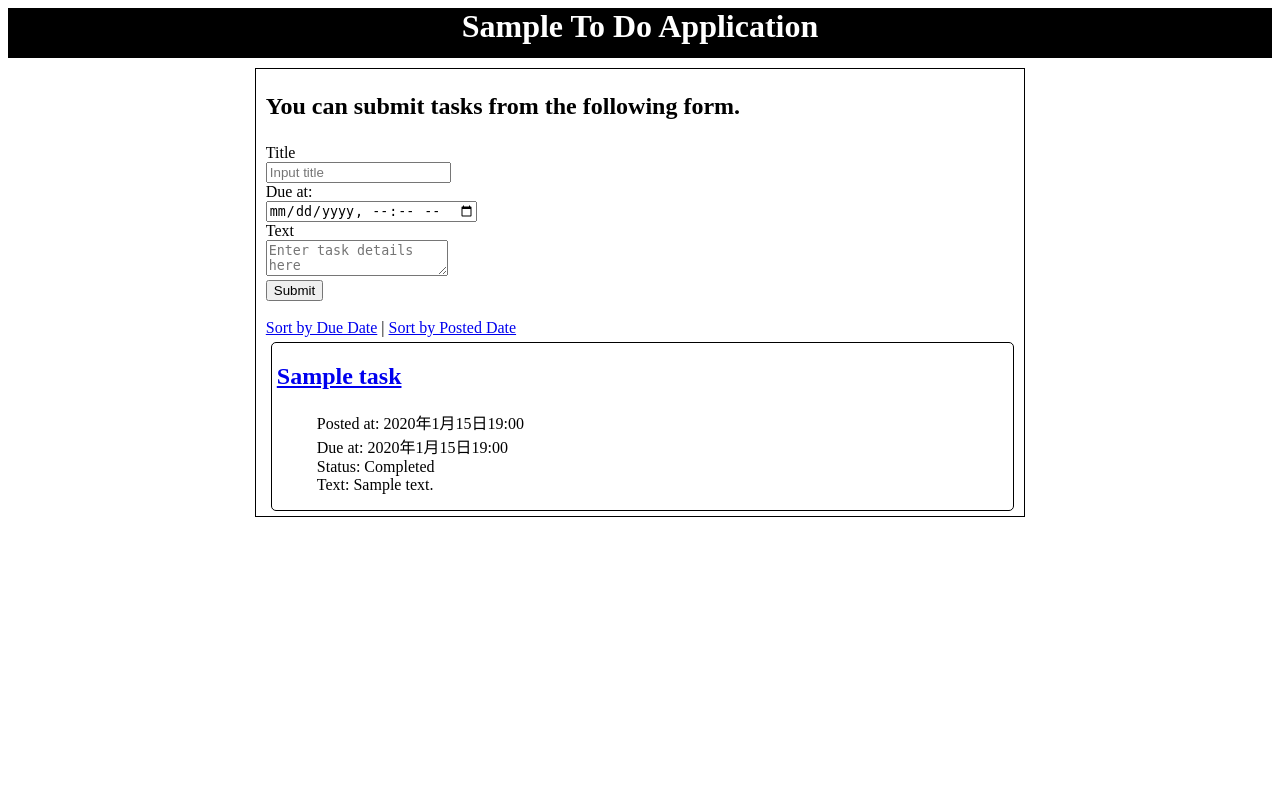
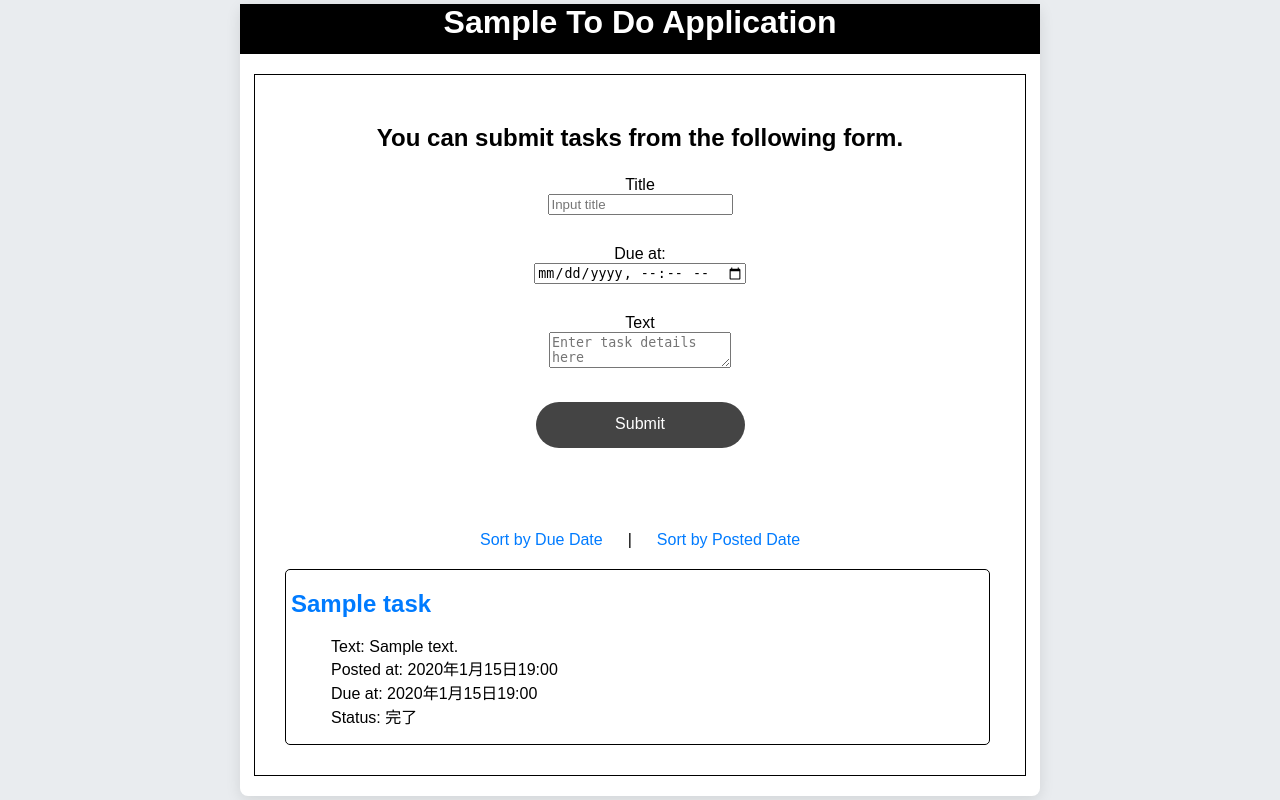
Before and after one commit to s1f102401764/django-test-exercise, a Django app: page / in a window 1280 px wide. Run offline with Django 5.2, Linux system fonts and the light colour scheme; tables that the repository leaves empty hold one stand-in row (values such as "Sample post").

Commit message:
ボタンアニメーションの追加とデザイン

```diff
--- a/todo/static/index.css
+++ b/todo/static/index.css
@@ -1,7 +1,9 @@
-.board{
-    display:flex;
-    align-items: center;
-    flex-direction: column;;
+.board {
+    width: 90%;      /* 画面幅に対して90%の幅にする */
+    max-width: 800px;  /* ただし最大幅は800pxに制限 */
+    background-color: white;
+    border-radius: 8px;
+    box-shadow: 0 4px 15px rgba(0, 0, 0, 0.1);
 }
 
 h1{
@@ -14,15 +16,16 @@ h1{
 }
 
 .content_box{
-    width: 60%;
+    width: 90%;
     border:1px solid black;
-    margin-top:10px;
-    padding-left:10px;
+    margin: 20px auto;
+    padding:25px;
 }
 
 #explain{
     font-weight: 600;
     font-size:150%;
+    text-align: center;
 }
 
 .text{
@@ -37,3 +40,86 @@ h1{
 .text li{
     list-style: none;
 }
+
+
+.subnit-btn:hover {
+    opacity: 0.2;
+}
+
+body {
+    display: flex;
+    justify-content: center; /* 水平方向の中央揃え */
+    align-items: center;   /* 垂直方向の中央揃え */
+    min-height: 100vh;     /* bodyの高さを画面全体に広げる */
+    margin: 0;             /* bodyのデフォルトマージンを削除 */
+    background-color: #e9ecef; /* 背景色を少しつけると見やすい */
+    font-family: sans-serif;   /* 基本的なフォントを指定 */
+}
+
+/* --- (新規) タスクタイトル専用のスタイル --- */
+.task-title-link {
+    text-decoration: none; /* 下線を消す */
+    color: #007bff; /* 文字色を黒っぽくする */
+}
+.task-title-link:hover {
+    color: #555;
+    text-decoration: underline; /* ホバー時に下線を引く */
+}
+
+
+/* --- 「並び替え」リンクのエリアを中央寄せにする --- */
+.top-btn-area {
+    display: flex;           /* 要素を横方向に並べる */
+    justify-content: center; /* 水平方向の中央に配置する */
+    align-items: center;     /* 垂直方向の真ん中に揃える（"|"との高さ調整） */
+    gap: 15px;               /* ボタン間の隙間 */
+    margin-bottom: 20px;
+}
+
+/* --- (修正) 「並び替え」リンクのスタイル --- */
+/* .top-btnは並び替えリンク専用にする */
+.top-btn {
+    text-decoration: none;
+    color: #007bff; /* 青色系のリンク色 */
+    margin: 0 10px; /* リンクの左右に余白 */
+}
+.top-btn:hover {
+    text-decoration: underline;
+}
+
+
+/* --- (現状維持) 送信ボタンのスタイル --- */
+.submit-btn {
+    width: 209px;
+    padding: 14px 0 16px 0;
+    font-size: 16px;
+    position: relative;
+    text-align: center;
+    text-decoration: none;
+    display: block;
+    margin: 0 auto 20px auto; /* 下に余白を追加 */
+    color: #fff;
+    background: #444;
+    line-height: 1;
+    border-radius: 50px;
+    transition: all .2s;
+    border: none; /* ボタンのデフォルト枠線を消す */
+    cursor: pointer; /* カーソルを指の形にする */
+}
+
+.submit-btn:hover {
+    opacity: 0.8;
+}
+
+form {
+    display: flex;
+    flex-direction: column; /* 要素を縦方向に並べる */
+    align-items: center;   /* 水平方向の中央に配置する */
+    gap: 15px;             /* 各入力欄の間の隙間 */
+    margin-bottom: 30px;   /* フォームの下に余白 */
+}
+
+form div {
+    text-align: center;
+    margin-bottom: 15px; /* 各要素の間に少し余白を追加 */
+}
--- a/todo/templates/todo/index.html
+++ b/todo/templates/todo/index.html
@@ -29,31 +29,31 @@
                     <textarea id="textInput" name="text" placeholder="Enter task details here"></textarea>
                     </div>
                     <div>
-                        <button type="submit">Submit</button>
+                        <button class="submit-btn" type="submit">Submit</button>
                     </div>
                 </form>
                 <br>
 
-                <div>
-                    <a href="{% url 'index' %}?order=due">Sort by Due Date</a> |
-                    <a href="{% url 'index' %}?order=post">Sort by Posted Date</a>
+                <div class="top-btn-area">
+                    <a class="top-btn" href="{% url 'index' %}?order=due">Sort by Due Date</a> |
+                    <a class="top-btn" href="{% url 'index' %}?order=post">Sort by Posted Date</a>
                 </div>
 
                 {% for task in tasks %}
                 <div class="text">
-                    <h2><a href="{% url 'detail' task.id %}">{{ task.title }}</a></h2>
+                    <h2><a class="task-title-link" href="{% url 'detail' task.id %}">{{ task.title }}</a></h2>
                     <ul>
+                        {% if task.text %}
+                        <li>Text: {{ task.text }}</li>
+                        {% endif %}
                         <li>Posted at: {{ task.posted_at }}</li>
                         {% if task.due_at %}
                         <li>Due at: {{ task.due_at }}</li>
                         {% endif %}
                         {% if task.completed %}
-                        <li>Status: Completed</li>
+                        <li>Status: 完了</li>
                         {% else %}
-                        <li>Status: Not Completed</li>
-                        {% endif %}
-                        {% if task.text %}
-                        <li>Text: {{ task.text }}</li>
+                        <li>Status: 未完了</li>
                         {% endif %}
                     </ul>
                 </div>
```
Also changed, not shown: todo/static/detail.css (+35 -20 lines), todo/templates/todo/detail.html (+11 -9 lines).
